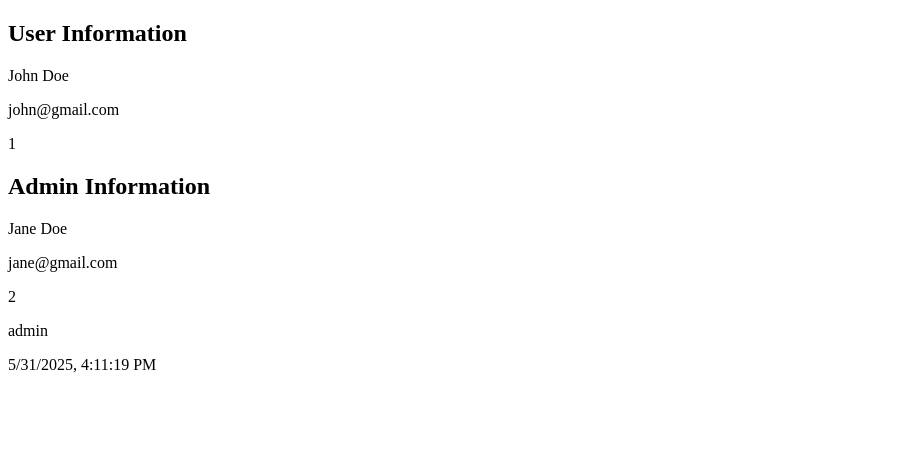
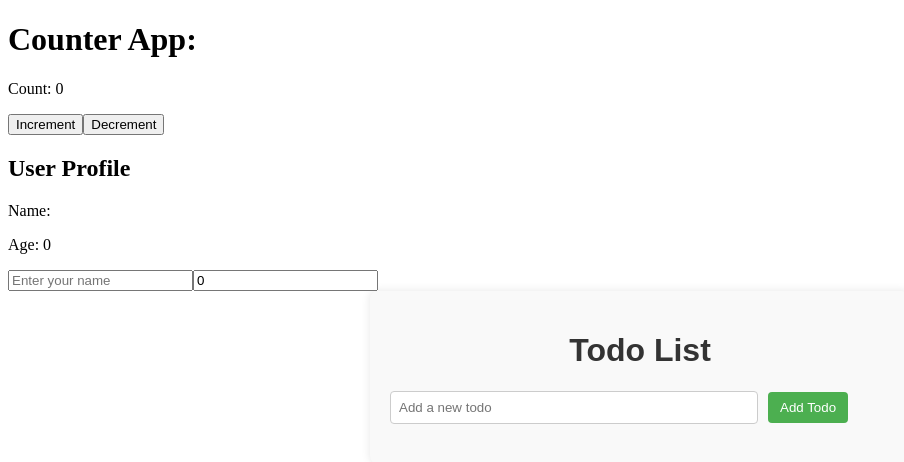
Before and after one commit to soumadip-dev/Mini-Projects-REACT, a React (Vite) app in the folder TYPESCRIPT-REACT/: page / in a window 1280 px wide. Shown: the top 462 px of the page, without its empty margins (0-904 px from the left). Built offline with nearby package versions, Linux system fonts and the light colour scheme.

Commit message:
useState Types

```diff
--- a/TYPESCRIPT-REACT/index.html
+++ b/TYPESCRIPT-REACT/index.html
@@ -1,9 +1,13 @@
-<!doctype html>
+<!DOCTYPE html>
 <html lang="en">
   <head>
     <meta charset="UTF-8" />
     <meta name="viewport" content="width=device-width, initial-scale=1.0" />
-    <link rel="shortcut icon" href="https://upload.wikimedia.org/wikipedia/commons/thumb/f/f5/Typescript.svg/1200px-Typescript.svg.png" type="image/x-icon">
+    <link
+      rel="shortcut icon"
+      href="https://upload.wikimedia.org/wikipedia/commons/thumb/f/f5/Typescript.svg/1200px-Typescript.svg.png"
+      type="image/x-icon"
+    />
     <title>React + TS</title>
   </head>
   <body>
--- a/TYPESCRIPT-REACT/src/App.tsx
+++ b/TYPESCRIPT-REACT/src/App.tsx
@@ -1,27 +1,17 @@
-import AdminInfo from './Components/AdminInfo';
-import UserInfo from './Components/UserInfo';
-import { type Info, type AdminInfoList } from './types';
+import Counter from './Components/Counter';
+import TodoList from './Components/TodoList';
+import UserProfile from './Components/UserProfile';
 
 function App() {
-  const user: Info = {
-    id: 1,
-    name: 'John Doe',
-    email: 'john@gmail.com',
-  };
-
-  const admin: AdminInfoList = {
-    id: 2,
-    name: 'Jane Doe',
-    email: 'jane@gmail.com',
-    role: 'admin',
-    lastLogin: new Date(),
-  };
   return (
     <>
-      <UserInfo user={user} />
-      <AdminInfo admin={admin} />
+      <Counter />
+      <UserProfile />
+      <TodoList />
     </>
   );
 }
 
 export default App;
+
+// useState Types
--- a/TYPESCRIPT-REACT/src/Components/AdminInfo.tsx
+++ /dev/null
@@ -1,19 +0,0 @@
-import type { FC } from 'react';
-import { type AdminInfoList } from '../types';
-type AdminInfoProp = {
-  admin: AdminInfoList;
-};
-
-const AdminInfo: FC<AdminInfoProp> = ({ admin }) => {
-  return (
-    <div>
-      <h2>Admin Information</h2>
-      <p>{admin.name}</p>
-      <p>{admin.email}</p>
-      <p>{admin.id}</p>
-      <p>{admin.role}</p>
-      <p>{admin.lastLogin.toLocaleString()}</p>
-    </div>
-  );
-};
-export default AdminInfo;
--- /dev/null
+++ b/TYPESCRIPT-REACT/src/Components/Counter.tsx
@@ -0,0 +1,13 @@
+import { useState } from 'react';
+const Counter = () => {
+  const [count, setCount] = useState<number>(0);
+  return (
+    <div>
+      <h1>Counter App: </h1>
+      <p>Count: {count}</p>
+      <button onClick={() => setCount(count + 1)}>Increment</button>
+      <button onClick={() => setCount(count - 1)}>Decrement</button>
+    </div>
+  );
+};
+export default Counter;
--- /dev/null
+++ b/TYPESCRIPT-REACT/src/Components/TodoList.tsx
@@ -0,0 +1,151 @@
+import { useState, useEffect } from 'react';
+
+const styles = {
+  container: {
+    padding: '20px',
+    maxWidth: '500px',
+    margin: '0 auto',
+    fontFamily: 'Arial, sans-serif',
+    backgroundColor: '#f9f9f9',
+    borderRadius: '8px',
+    boxShadow: '0 0 10px rgba(0,0,0,0.1)',
+  },
+  heading: {
+    textAlign: 'center' as const,
+    color: '#333',
+  },
+  input: {
+    padding: '8px',
+    width: '70%',
+    marginRight: '10px',
+    border: '1px solid #ccc',
+    borderRadius: '4px',
+  },
+  button: {
+    padding: '8px 12px',
+    border: 'none',
+    borderRadius: '4px',
+    backgroundColor: '#4CAF50',
+    color: 'white',
+    cursor: 'pointer',
+  },
+  list: {
+    listStyle: 'none' as const,
+    padding: 0,
+    marginTop: '20px',
+  },
+  listItem: {
+    backgroundColor: '#fff',
+    padding: '10px',
+    marginBottom: '10px',
+    borderRadius: '4px',
+    display: 'flex',
+    justifyContent: 'space-between',
+    alignItems: 'center',
+    boxShadow: '0 1px 3px rgba(0,0,0,0.1)',
+  },
+  actionButtons: {
+    marginLeft: '10px',
+    cursor: 'pointer',
+  },
+  editInput: {
+    padding: '6px',
+    marginRight: '10px',
+    border: '1px solid #ccc',
+    borderRadius: '4px',
+  },
+};
+
+const TodoList = () => {
+  const [todo, setTodo] = useState<string[]>([]);
+  const [newTodo, setNewTodo] = useState<string>('');
+  const [editingIndex, setEditingIndex] = useState<number | null>(null);
+  const [editedTodo, setEditedTodo] = useState<string>('');
+
+  useEffect(() => {
+    const data = localStorage.getItem('todos');
+    if (data) setTodo(JSON.parse(data));
+  }, []);
+
+  useEffect(() => {
+    localStorage.setItem('todos', JSON.stringify(todo));
+  }, [todo]);
+
+  return (
+    <div style={styles.container}>
+      <h1 style={styles.heading}>Todo List</h1>
+      <input
+        type="text"
+        value={newTodo}
+        onChange={e => setNewTodo(e.target.value)}
+        placeholder="Add a new todo"
+        style={styles.input}
+      />
+      <button
+        onClick={() => {
+          if (newTodo.trim() !== '') {
+            setTodo([...todo, newTodo]);
+            setNewTodo('');
+          }
+        }}
+        style={styles.button}
+      >
+        Add Todo
+      </button>
+
+      <ul style={styles.list}>
+        {todo.map((item, index) => (
+          <li key={index} style={styles.listItem}>
+            {editingIndex === index ? (
+              <>
+                <input
+                  type="text"
+                  value={editedTodo}
+                  onChange={e => {
+                    setEditedTodo(e.target.value);
+                  }}
+                  style={styles.editInput}
+                />
+                <button
+                  onClick={() => {
+                    const updatedTodos = [...todo];
+                    if (editedTodo.trim() !== '') updatedTodos[index] = editedTodo;
+                    setTodo(updatedTodos);
+                    setEditingIndex(null);
+                    setNewTodo('');
+                  }}
+                  style={styles.button}
+                >
+                  Save
+                </button>
+              </>
+            ) : (
+              <>
+                <span>{item}</span>
+                <span>
+                  <span
+                    onClick={() => setTodo(todo.filter((_, i) => i !== index))}
+                    style={styles.actionButtons}
+                  >
+                    ❌
+                  </span>
+                  <span
+                    onClick={() => {
+                      setEditingIndex(index);
+                      setEditedTodo(item);
+                    }}
+                    style={styles.actionButtons}
+                  >
+                    ✏️
+                  </span>
+                </span>
+              </>
+            )}
+          </li>
+        ))}
+      </ul>
+    </div>
+  );
+};
+
+export default TodoList;
--- a/TYPESCRIPT-REACT/src/Components/UserInfo.tsx
+++ /dev/null
@@ -1,18 +0,0 @@
-import { type Info } from '../types';
-
-type UserInfoProp = {
-  user: Info;
-};
-
-const UserInfo = ({ user: { name, email, id } }: UserInfoProp) => {
-  return (
-    <div>
-      <h2>User Information</h2>
-      <p>{name}</p>
-      <p>{email}</p>
-      <p>{id}</p>
-    </div>
-  );
-};
-
-export default UserInfo;
--- /dev/null
+++ b/TYPESCRIPT-REACT/src/Components/UserProfile.tsx
@@ -0,0 +1,33 @@
+import { useState } from 'react';
+
+type User = {
+  name: string;
+  age: number;
+};
+const UserProfile = () => {
+  const [user, setuser] = useState<User>({
+    name: '',
+    age: 0,
+  });
+  return (
+    <div>
+      <h2>User Profile</h2>
+      <p>Name: {user.name}</p>
+      <p>Age: {user.age}</p>
+
+      <input
+        type="text"
+        value={user.name}
+        placeholder="Enter your name"
+        onChange={e => setuser({ ...user, name: e.target.value })}
+      />
+      <input
+        type="number"
+        value={user.age}
+        placeholder="Enter your age"
+        onChange={e => setuser({ ...user, age: Number(e.target.value) })}
+      />
+    </div>
+  );
+};
+export default UserProfile;
```
Also changed, not shown: TYPESCRIPT-REACT/src/types.ts (deleted, +0 -11 lines).
